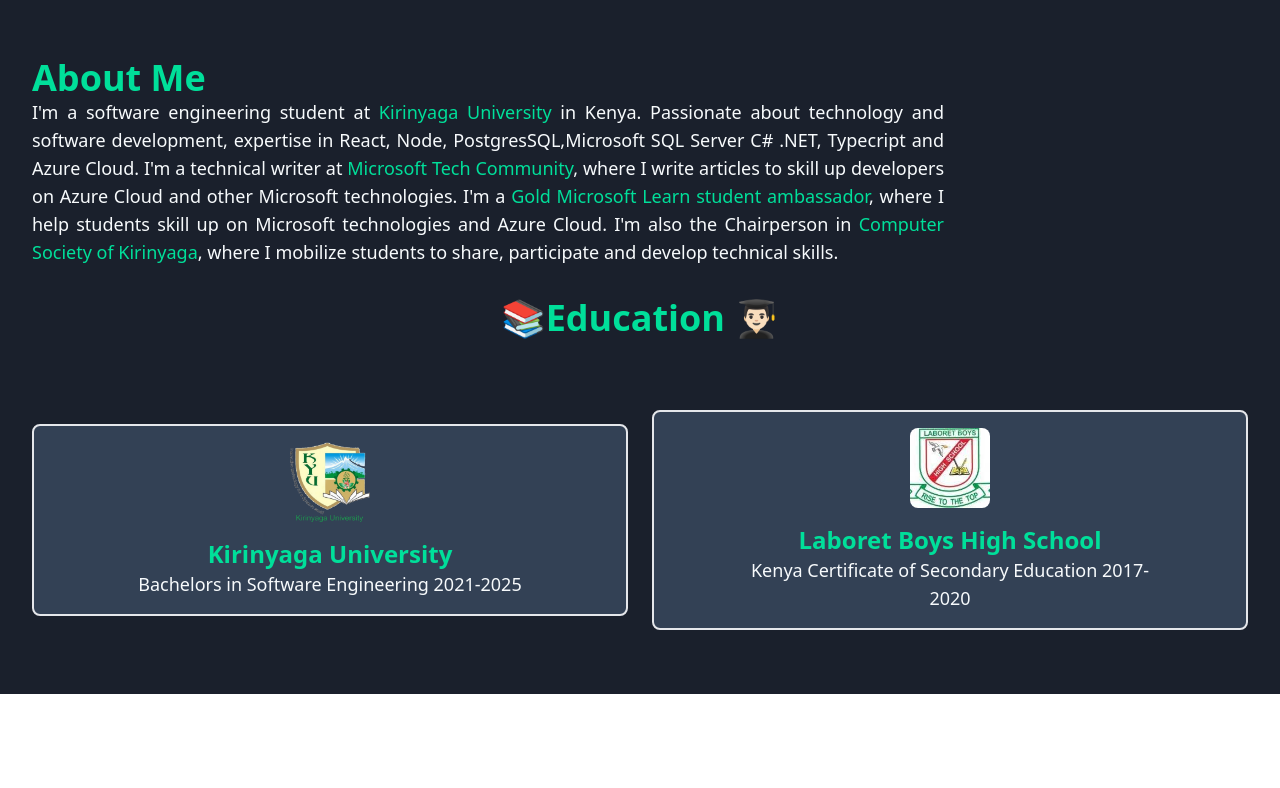
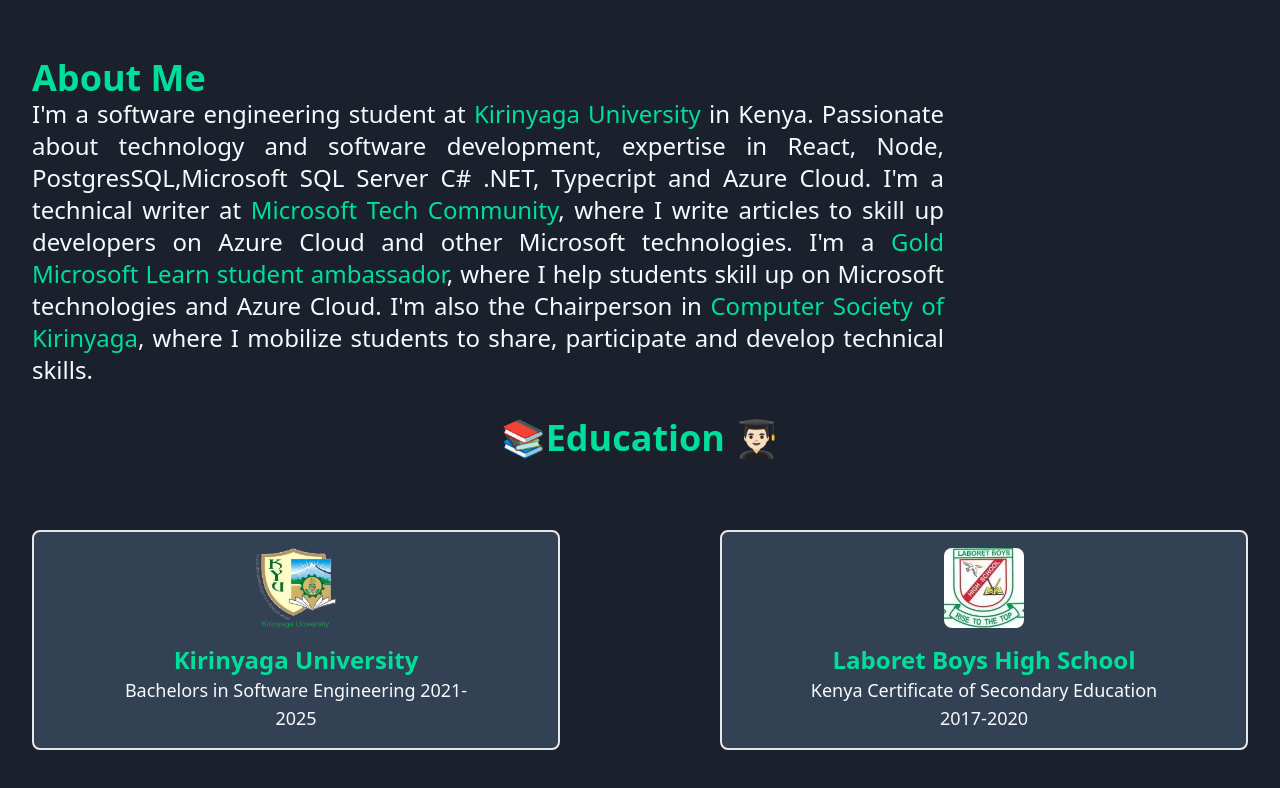
Before and after one commit to kemboi590/portfolio-website, a React (Vite) app: page / in a window 1280 px wide. Shown: the part 390-1178 px from the top of the page. Before the commit the page ends 1084 px from the top, so only its background shows below. Built offline with nearby package versions, Linux system fonts and the light colour scheme.

Commit message:
text on xl screesns

```diff
--- a/src/pages/3.About/About.tsx
+++ b/src/pages/3.About/About.tsx
@@ -4,7 +4,7 @@
         //  the default color of a link in taiwind is
         <section className="flex flex-col  h-fit  pb-8 px-4 md:px-8">
             <h1 className="text-4xl font-bold text-[#00df9a] ">About Me</h1>
-            <p className="text-lg text-text-light text-justify w-full md:w-3/4 ">
+            <p className="text-lg xl:text-2xl text-text-light text-justify w-full md:w-3/4 ">
                 I'm a software engineering student at <a href="https://www.kyu.ac.ke/"  target="_blank" className="text-[#00df9a] ">Kirinyaga University</a> in Kenya.
                 Passionate about technology and software development, expertise in React, Node, PostgresSQL,Microsoft SQL Server C# .NET, Typecript and Azure Cloud.
                 I'm a technical writer at <a href="https://techcommunity.microsoft.com/t5/user/viewprofilepage/user-id/1847250"  target="_blank" className="text-[#00df9a]">Microsoft Tech Community</a>,
--- a/src/pages/4.Education/Education.tsx
+++ b/src/pages/4.Education/Education.tsx
@@ -7,7 +7,7 @@
             <h1 className="text-4xl font-bold text-[#00df9a] text-center">📚Education 👨🏻‍🎓</h1>
 
 
-            <div className="flex flex-col md:flex-row justify-center items-center h-fit gap-4 md:gap-6 md:pt-[3.5rem] pb-8 text-text-light relative">
+            <div className="flex flex-col md:flex-row justify-center items-center h-fit gap-4 md:gap-8 xl:gap-40 md:pt-[3.5rem] pb-8 text-text-light relative">
                 <div className="bg-slate-700 rounded-lg p-4 mt-4 w-full md:w-1/2 cursor-pointer transform transition duration-300 hover:-translate-y-3 border-2">
                     <div className="flex flex-col justify-center items-center">
                         <img src={kyuLogo} alt="Laboret Logo" className="w-20 h-20 rounded-lg" />
```
